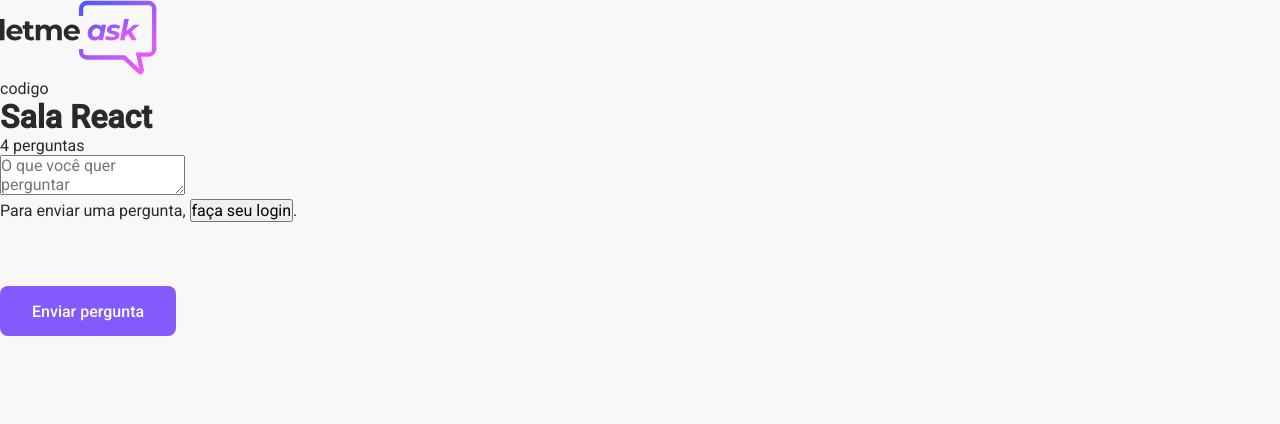
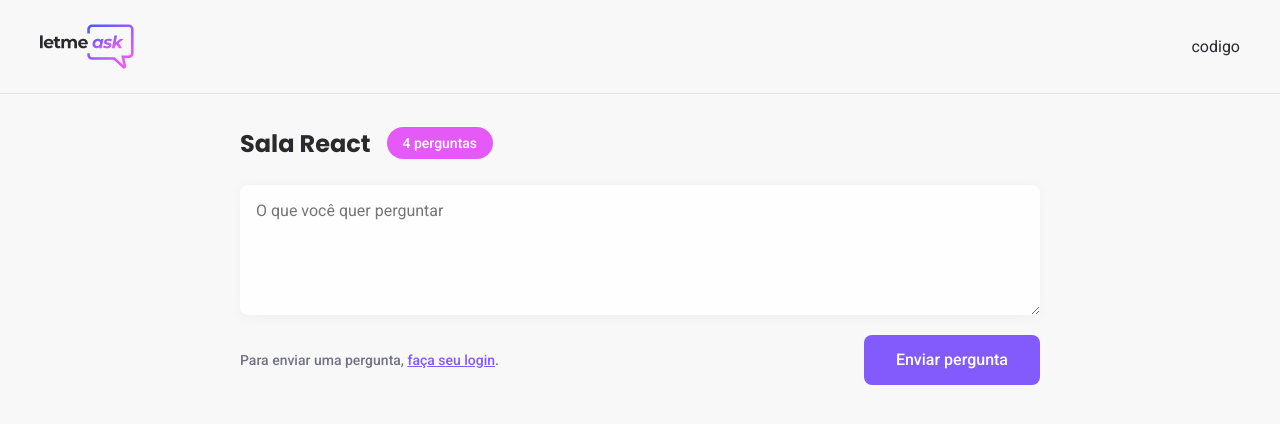
Before and after one commit to UesleiFerraz/React-and-firebase, a React (Create React App) app: page /rooms/1 in a window 1280 px wide. Shown: the top 424 px of the page. Built offline with nearby package versions, Linux system fonts and the light colour scheme; no server answers.

Commit message:
add: room styles

```diff
--- a/src/pages/Room.tsx
+++ b/src/pages/Room.tsx
@@ -1,6 +1,8 @@
 import logoImg from "../assets/images/logo.svg";
 
 import { Button } from "../components/Button";
+
+import "../styles/room.scss";
 
 export function Room() {
   return (
@@ -12,7 +14,7 @@
         </div>
       </header>
 
-      <main className="content">
+      <main>
         <div className="room-title">
           <h1>Sala React</h1>
           <span>4 perguntas</span>
--- a/src/styles/button.scss
+++ b/src/styles/button.scss
@@ -1,5 +1,4 @@
 .button {
-  margin-top: 64px;
   height: 50px;
   border-radius: 8px;
   font-weight: 500;
--- /dev/null
+++ b/src/styles/room.scss
@@ -0,0 +1,81 @@
+#page-room {
+  header {
+    padding: 24px;
+    border-bottom: 1px solid #e2e2e2;
+
+    .content {
+      max-width: 1200px;
+      margin: 0 auto;
+      display: flex;
+      justify-content: space-between;
+      align-items: center;
+
+      > img {
+        max-height: 45px;
+      }
+    }
+  }
+
+  main {
+    max-width: 800px;
+    margin: 0 auto;
+
+    .room-title {
+      margin: 32px 0 24px;
+      display: flex;
+      align-items: center;
+
+      h1 {
+        font-family: "Poppins", sans-serif;
+        font-size: 24px;
+        color: #29292e;
+      }
+
+      span {
+        margin-left: 16px;
+        background: #e559f9;
+        border-radius: 9999px;
+        padding: 8px 16px;
+        color: #fff;
+        font-weight: 500;
+        font-size: 14px;
+      }
+    }
+
+    form {
+      textarea {
+        width: 100%;
+        border: 0;
+        padding: 16px;
+        border-radius: 8px;
+        background: #fefefe;
+        box-shadow: 0 2px 12px rgba(0, 0, 0, 0.04);
+        resize: vertical;
+        min-height: 130px;
+      }
+
+      .form-footer {
+        display: flex;
+        justify-content: space-between;
+        align-items: center;
+        margin-top: 16px;
+
+        span {
+          font-size: 14px;
+          color: #737386;
+          font-weight: 500;
+
+          button {
+            background: transparent;
+            border: 0;
+            color: #835afd;
+            text-decoration: underline;
+            font-size: 14px;
+            font-weight: 500;
+            cursor: pointer;
+          }
+        }
+      }
+    }
+  }
+}
```
